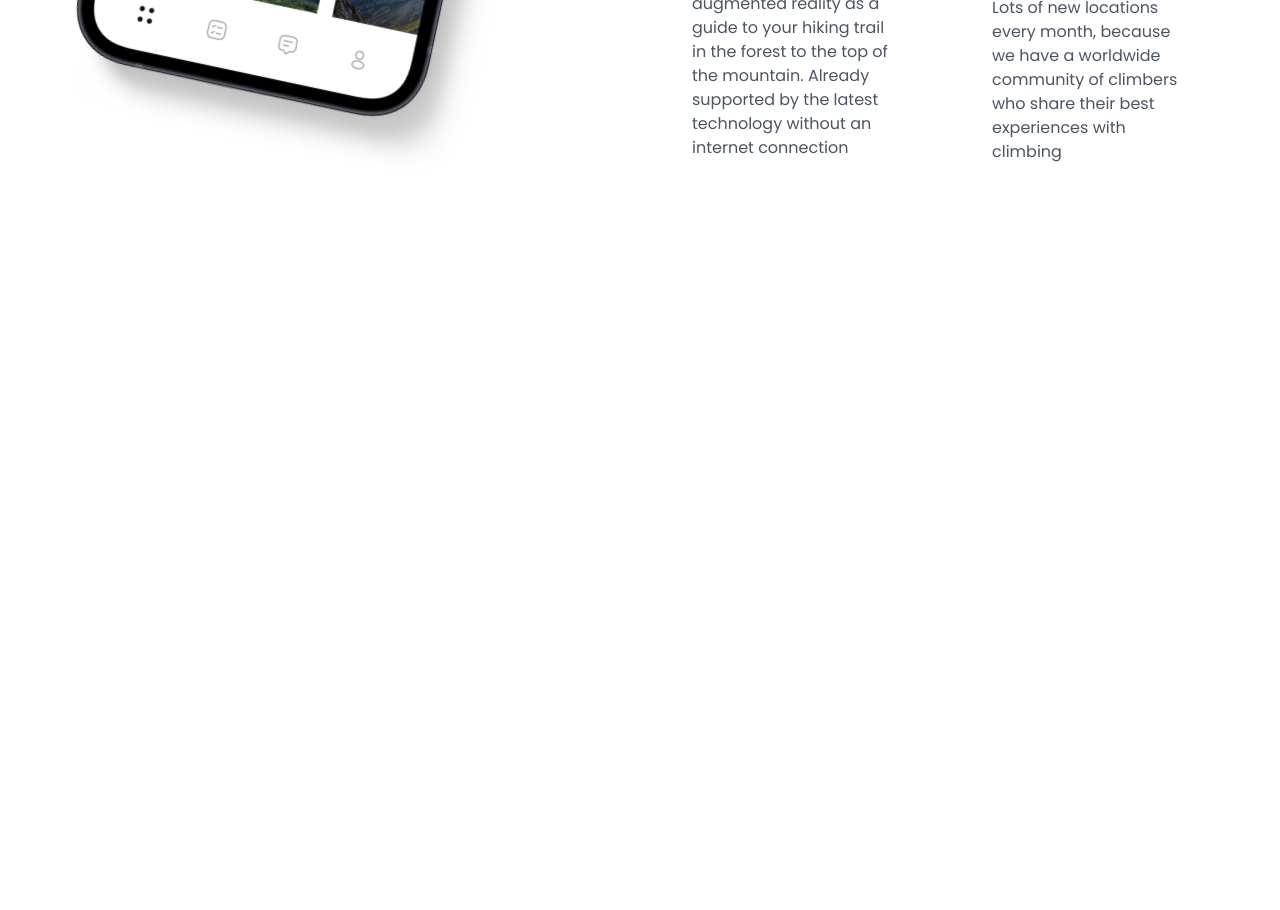
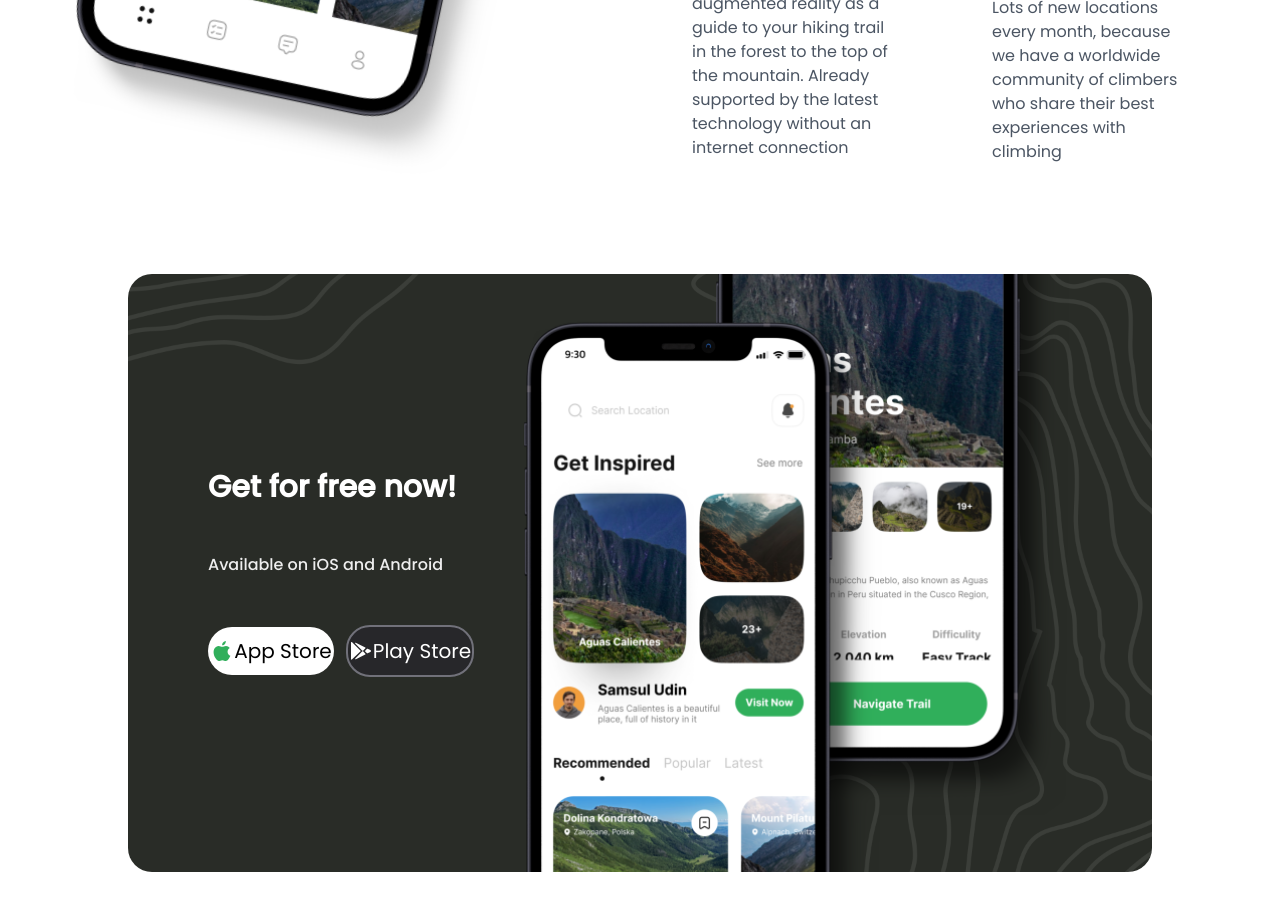
Before and after one commit to Asaduzzaman04/HiLink, a Next.js app: page / in a window 1280 px wide. Shown: the part 3420-4330 px from the top of the page. Before the commit the page ends 3694 px from the top, so only its background shows below. Built offline with nearby package versions, Linux system fonts and the light colour scheme.

Commit message:
get-app section completed

```diff
--- /dev/null
+++ b/components/Footer.tsx
@@ -0,0 +1,11 @@
+import React from 'react';
+
+const Footer = () => {
+    return (
+        <section>
+
+        </section>
+    );
+};
+
+export default Footer;
--- a/components/Home/GetApp.tsx
+++ b/components/Home/GetApp.tsx
@@ -1,11 +1,44 @@
-import React from 'react';
+import React from "react";
+import Button from "../Button";
+import Image from "next/image";
+import PhoneImage from "@/public/phones.png";
 
-const GetApp = () => {
-    return (
-        <div>
+const GetApp : React.FC = () => {
+  return (
+    <section className="px-6 lg:px-20 xl:px-32 mx-auto  flex justify-center items-center w-full flex-col pb-[100px]">
+      <div className=" relative flex w-full rounded-3xl  flex-col justify-between gap-32 overflow-hidden bg-green-90 bg-pattern bg-cover bg-center bg-no-repeat px-6 py-12 text-white xl:flex-row sm:gap-12 sm:py-24 lg:px-20 xl:max-h-[598px] 2xl:rounded-5xl ">
 
+        {/* get-app-text */}
+        <div className="z-20 flex w-full  flex-1 flex-col items-start justify-center gap-12">
+          <h2 className="font-semibold lg:font-bold text-3xl xl:max-w-[320px]">
+            Get for free now!
+          </h2>
+          <p className="font-medium text-gray-10">
+            Available on iOS and Android
+          </p>
+          <div className="flex w-full lg:justify-around lg:items-center flex-col gap-3 lg:flex-row">
+            <Button
+              type="button"
+              title="App Store"
+              icon="/apple.svg"
+              variant="bg-white rounded-3xl text-black py-2.5 text-xl w-full "
+            />
+            <Button
+              type="button"
+              title="Play Store"
+              icon="/android.svg"
+              variant="bg-zinc-800 border-2 border-zinc-500 rounded-3xl w-full  py-2.5 text-xl"
+            />
+          </div>
         </div>
-    );
+
+{/* mobile-image */}
+        <div className="flex items-center justify-end ">
+          <Image src={PhoneImage} alt="phones" width={550} height={870} />
+        </div>
+      </div>
+    </section>
+  );
 };
 
 export default GetApp;
```
